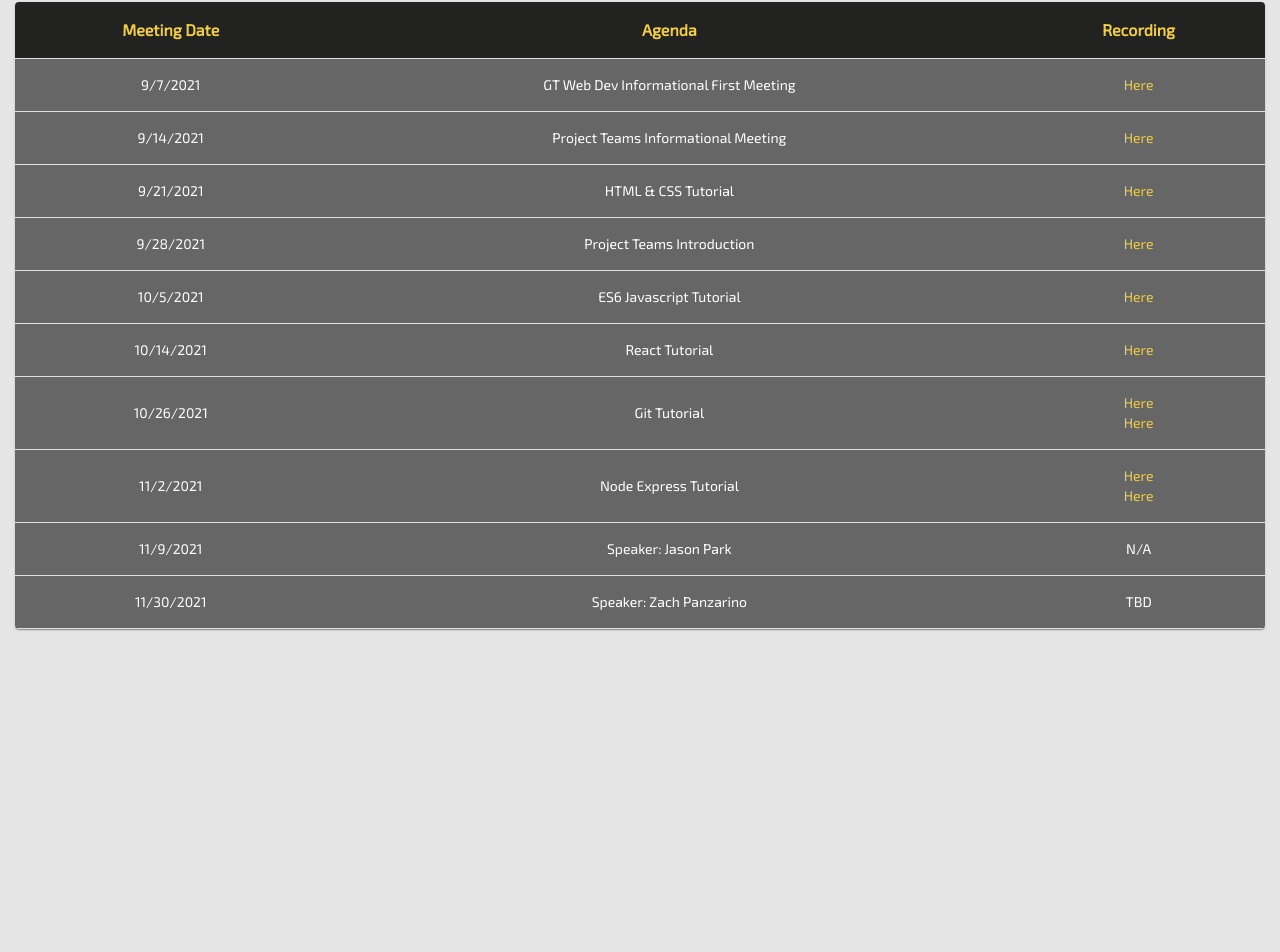
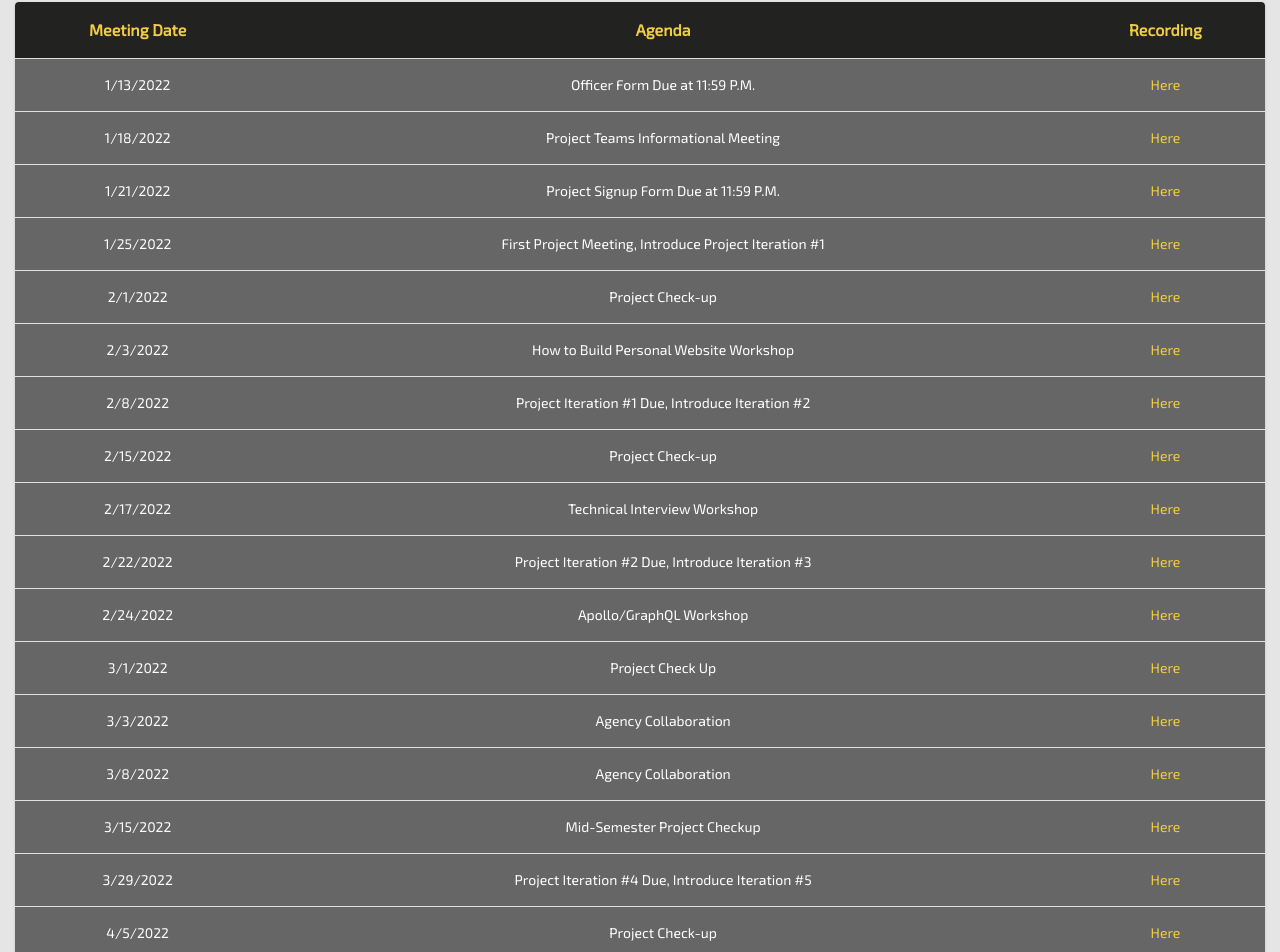
Before and after one commit to nicodemota/gt-webdev-website, a Next.js app: page /schedule in a window 1280 px wide. Shown: the part 248-1200 px from the top of the page. Before the commit the page ends 887 px from the top, so only its background shows below. Built offline with nearby package versions, Linux system fonts and the light colour scheme.

Commit message:
Updated Schedule

```diff
--- a/data/scheduleData.js
+++ b/data/scheduleData.js
@@ -2,57 +2,110 @@ let meetData = "We meet every Tuesday from 6:30 P.M. to around 7:30 P.M. Atlanta
 
 let scheduleData = [
     {
-        "date": "9/7/2021",
-        "agenda": "GT Web Dev Informational First Meeting",
-        "link": "https://bluejeans.com/s/PeGi_DZQlgf"
+        "date": "1/13/2022",
+        "agenda": "Officer Form Due at 11:59 P.M.",
+        "link": "https://bluejeans.com/170486711/7660"
     },
     {
-        "date": "9/14/2021",
+        "date": "1/18/2022",
         "agenda": "Project Teams Informational Meeting",
-        "link": "https://bluejeans.com/s/iiUsOHmHNeP"
+        "link": "https://bluejeans.com/170486711/7660"
     },
     {
-        "date": "9/21/2021",
-        "agenda": "HTML & CSS Tutorial",
-        "link": "https://bluejeans.com/s/48qzZ6kYvLD"
+        "date": "1/21/2022",
+        "agenda": "Project Signup Form Due at 11:59 P.M.",
+        "link": "https://bluejeans.com/170486711/7660"
     },
     {
-        "date": "9/28/2021",
-        "agenda": "Project Teams Introduction",
-        "link": "https://bluejeans.com/s/bnVtDv1xRO6"
+        "date": "1/25/2022",
+        "agenda": "First Project Meeting, Introduce Project Iteration #1",
+        "link": "https://bluejeans.com/170486711/7660"
     },
     {
-        "date": "10/5/2021",
-        "agenda": "ES6 Javascript Tutorial",
-        "link": "https://bluejeans.com/s/mu0OYGFJIE3"
+        "date": "2/1/2022",
+        "agenda": "Project Check-up",
+        "link": "https://bluejeans.com/170486711/7660"
     },
     {
-        "date": "10/14/2021",
-        "agenda": "React Tutorial",
-        "link": "https://bluejeans.com/playback/s/HIRYwIbyW8pR9VBFrdS8jUnxrn0GkkBsn5L3BesvKcnmaHIwctNeqvDC9xJy9n3y"
+        "date": "2/3/2022",
+        "agenda": "How to Build Personal Website Workshop",
+        "link": "https://bluejeans.com/s/GMYpuHlIqOh"
     },
     {
-        "date": "10/26/2021",
-        "agenda": "Git Tutorial",
-        "link": "https://drive.google.com/file/d/13cB0epGo0RIQKayNfhHgbjM9XmZpl_Y_/view?usp=sharing",
-        "link2": "https://drive.google.com/file/d/1q8L6D3Q73KouWMIsWw3m3o2qkq_u6jsi/view?usp=sharing"
+        "date": "2/8/2022",
+        "agenda": "Project Iteration #1 Due, Introduce Iteration #2",
+        "link": "https://bluejeans.com/170486711/7660",
     },
     {
-        "date": "11/2/2021",
-        "agenda": "Node Express Tutorial",
-        "link": "https://drive.google.com/file/d/1O7PhdUbBz4VXlT8LBrDNlfp01I9pY-Pe/view?usp=sharing",
-        "link2": "https://drive.google.com/file/d/1SuJmMWBqOyuMo1YDEPj0KQJorkTTv1gs/view?usp=sharing"
+        "date": "2/15/2022",
+        "agenda": "Project Check-up",
+        "link": "https://bluejeans.com/170486711/7660",
     },
     {
-        "date": "11/9/2021",
-        "agenda": "Speaker: Jason Park",
-        "link": "N/A"
+        "date": "2/17/2022",
+        "agenda": "Technical Interview Workshop",
+        "link": "https://bluejeans.com/570397287/6155"
     },
     {
-        "date": "11/30/2021",
-        "agenda": "Speaker: Zach Panzarino",
-        "link": "TBD"
-    }
+        "date": "2/22/2022",
+        "agenda": "Project Iteration #2 Due, Introduce Iteration #3",
+        "link": "https://bluejeans.com/170486711/7660"
+    },
+    {
+        "date": "2/24/2022",
+        "agenda": "Apollo/GraphQL Workshop",
+        "link": "https://bluejeans.com/570397287/6155"
+    },
+    {
+        "date": "3/1/2022",
+        "agenda": "Project Check Up",
+        "link": "https://bluejeans.com/170486711/7660"
+    },
+    {
+        "date": "3/3/2022",
+        "agenda": "Agency Collaboration",
+        "link": "https://bluejeans.com/170486711/7660"
+    },
+    {
+        "date": "3/8/2022",
+        "agenda": "Agency Collaboration",
+        "link": "Project Iteration #3 Due, Introduce Iteration #4"
+    },
+    {
+        "date": "3/15/2022",
+        "agenda": "Mid-Semester Project Checkup",
+        "link": "https://bluejeans.com/170486711/7660"
+    },
+    {
+        "date": "3/29/2022",
+        "agenda": "Project Iteration #4 Due, Introduce Iteration #5",
+        "link": "https://bluejeans.com/170486711/7660"
+    },
+    {
+        "date": "4/5/2022",
+        "agenda": "Project Check-up",
+        "link": "https://bluejeans.com/170486711/7660"
+    },
+    {
+        "date": "4/7/2022",
+        "agenda": "Mini Hackathon",
+        "link": "https://bluejeans.com/170486711/7660"
+    },
+    {
+        "date": "4/12/2022",
+        "agenda": "Project Iteration #5 Due, Introduce Iteration #6 + presentation",
+        "link": "https://bluejeans.com/170486711/7660"
+    },
+    {
+        "date": "4/19/2022",
+        "agenda": "Project Check-up",
+        "link": "https://bluejeans.com/170486711/7660"
+    },
+    {
+        "date": "4/26/2022",
+        "agenda": "Project Showcase",
+        "link": "https://bluejeans.com/170486711/7660"
+    },
 ];
 
 let spring2021ScheduleData = [
```
